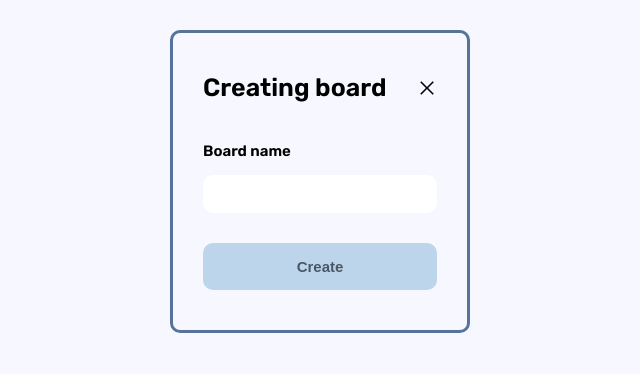
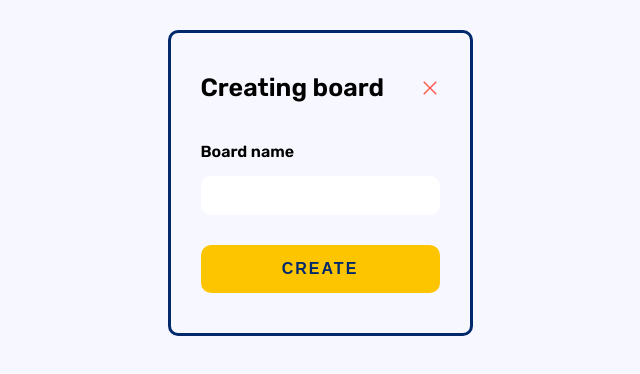
Before and after one commit to cv9t/trello-clone-app, a React app: page / in a window 1280 px wide. Both pictures are taken after a click on the button "Create a new board". Shown: the top 374 px of the page, without its empty margins (320-960 px from the left). Built offline with nearby package versions, Linux system fonts and the light colour scheme.

Commit message:
Add new styles and change some colors for elements

```diff
--- a/src/components/BoardForm/BoardForm.module.scss
+++ b/src/components/BoardForm/BoardForm.module.scss
@@ -4,20 +4,22 @@
 	min-width: 30rem;
 	padding: 4rem 3rem;
 
-	border: 0.3rem solid #577399;
+	border: 0.3rem solid #00296b;
 	border-radius: 1rem;
 
+	font-size: 1.6rem;
 	font-weight: 600;
 
 	transition: all 0.2s ease-in;
 
 	&:hover {
-		transform: scale(1.1);
+		transform: scale(1.05);
 	}
 
 	&,
 	&__header,
-	&__body {
+	&__body,
+	&__footer {
 		display: flex;
 	}
 
@@ -25,6 +27,12 @@
 		align-items: center;
 		justify-content: space-between;
 		padding-bottom: 4rem;
+
+		button {
+			display: flex;
+			align-items: center;
+			justify-content: center;
+		}
 	}
 
 	&__body {
@@ -36,6 +44,7 @@
 	}
 
 	&__icon {
+		color: #fe5f55;
 		font-size: 2rem;
 
 		transition: transform 0.2s linear;
@@ -47,18 +56,17 @@
 
 	&__label {
 		margin-bottom: 1.5rem;
-
-		font-size: 1.5rem;
 	}
 
 	&__input {
 		margin-bottom: 3rem;
 		padding: 1rem;
 
+		font-family: inherit;
+		font-size: inherit;
+
 		border: none;
 		border-radius: 1rem;
-
-		font-size: 1.6rem;
 	}
 
 	&__btn {
@@ -68,13 +76,15 @@
 		border: none;
 		border-radius: 10px;
 
-		background-color: #bdd5ea;
+		background-color: #fdc500;
 
-		color: #495867;
-		font-size: 1.5rem;
+		color: #00296b;
+		font-size: inherit;
 		font-weight: inherit;
+		letter-spacing: 0.2rem;
+		text-transform: uppercase;
 
-		transition: box-shadow 0.1s linear;
+		transition: box-shadow 0.2s linear;
 
 		&:hover {
 			box-shadow: 0rem 0.2rem 0.8rem rgba(0, 0, 0, 0.5);
--- a/src/components/BoardForm/BoardForm.tsx
+++ b/src/components/BoardForm/BoardForm.tsx
@@ -11,15 +11,9 @@ const BoardForm: FC<IBoardForm> = ({ onClick }) => {
 		<form className={cl.boardForm}>
 			<div className={cl.boardForm__header}>
 				<div className={cl.boardForm__title}>Creating board</div>
-				<VscChromeClose
-					className={cl.boardForm__icon}
-					onClick={(e) => {
-						e.currentTarget.style.outline = "none";
-						onClick();
-					}}
-					tabIndex={0}
-					onFocus={() => console.log("focused")}
-				/>
+				<button onClick={onClick} className="clean-btn">
+					<VscChromeClose className={cl.boardForm__icon} />
+				</button>
 			</div>
 			<div className={cl.boardForm__body}>
 				<label htmlFor="boardFormInput" className={cl.boardForm__label}>
--- a/src/components/BoardList/BoardList.module.scss
+++ b/src/components/BoardList/BoardList.module.scss
@@ -1,3 +1,3 @@
 .boardList {
-	padding-top: 30px;
+	padding-top: 3rem;
 }
--- a/src/components/UI/button/MyButton.module.scss
+++ b/src/components/UI/button/MyButton.module.scss
@@ -1,14 +1,15 @@
 .myBtn {
 	padding: 2rem 2.5rem;
 
-	text-align: center;
 	color: #000;
 	font-size: 2rem;
 	font-weight: 600;
 
+	text-align: center;
+
 	background-color: transparent;
 
-	border: 0.3rem solid #577399;
+	border: 0.3rem solid #00296b;
 	border-radius: 1rem;
 
 	transition: all 0.2s ease-in;
--- a/src/styles/App.scss
+++ b/src/styles/App.scss
@@ -3,5 +3,6 @@
 	justify-content: center;
 
 	min-height: 100vh;
+
 	background-color: #f7f7ff;
 }
--- a/src/styles/index.scss
+++ b/src/styles/index.scss
@@ -17,3 +17,14 @@ body {
 	font-size: 1rem;
 	font-family: "Rubik", sans-serif;
 }
+
+.clean {
+	&-btn {
+		margin: 0;
+		padding: 0;
+
+		border: none;
+
+		background: transparent;
+	}
+}
```
